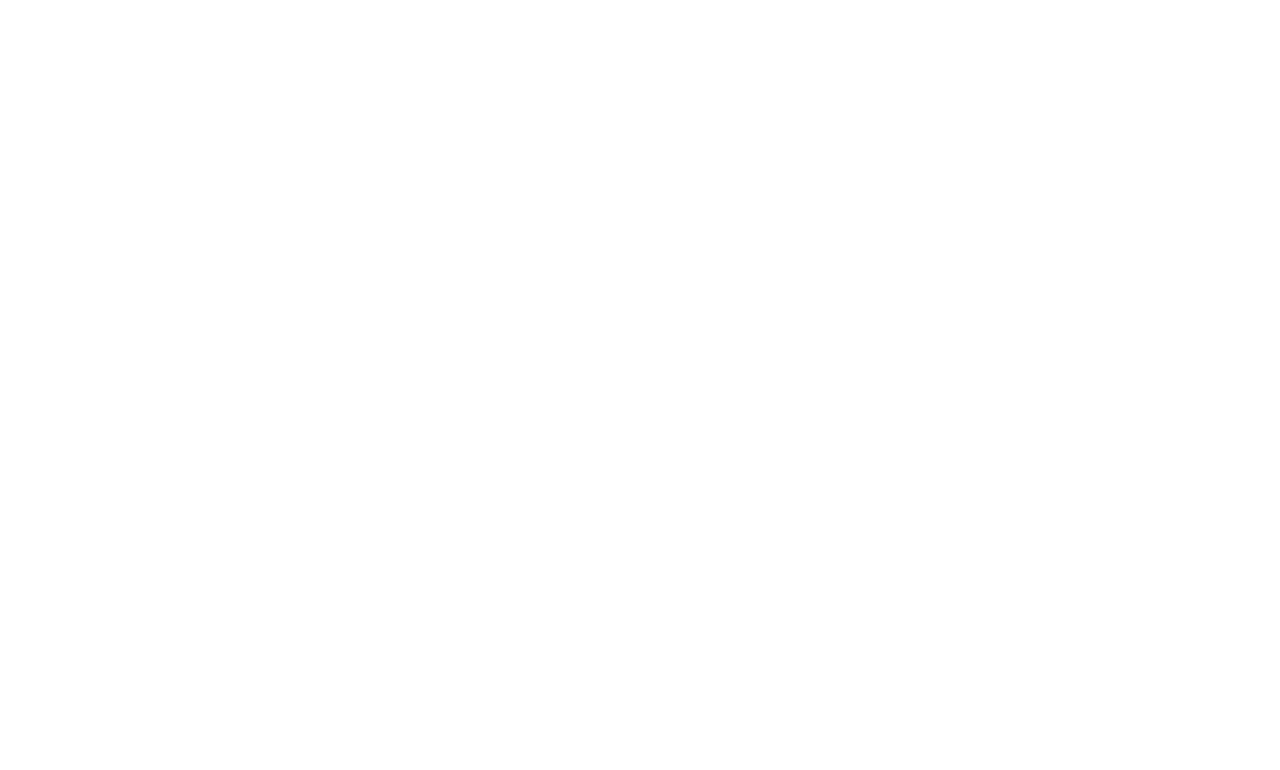
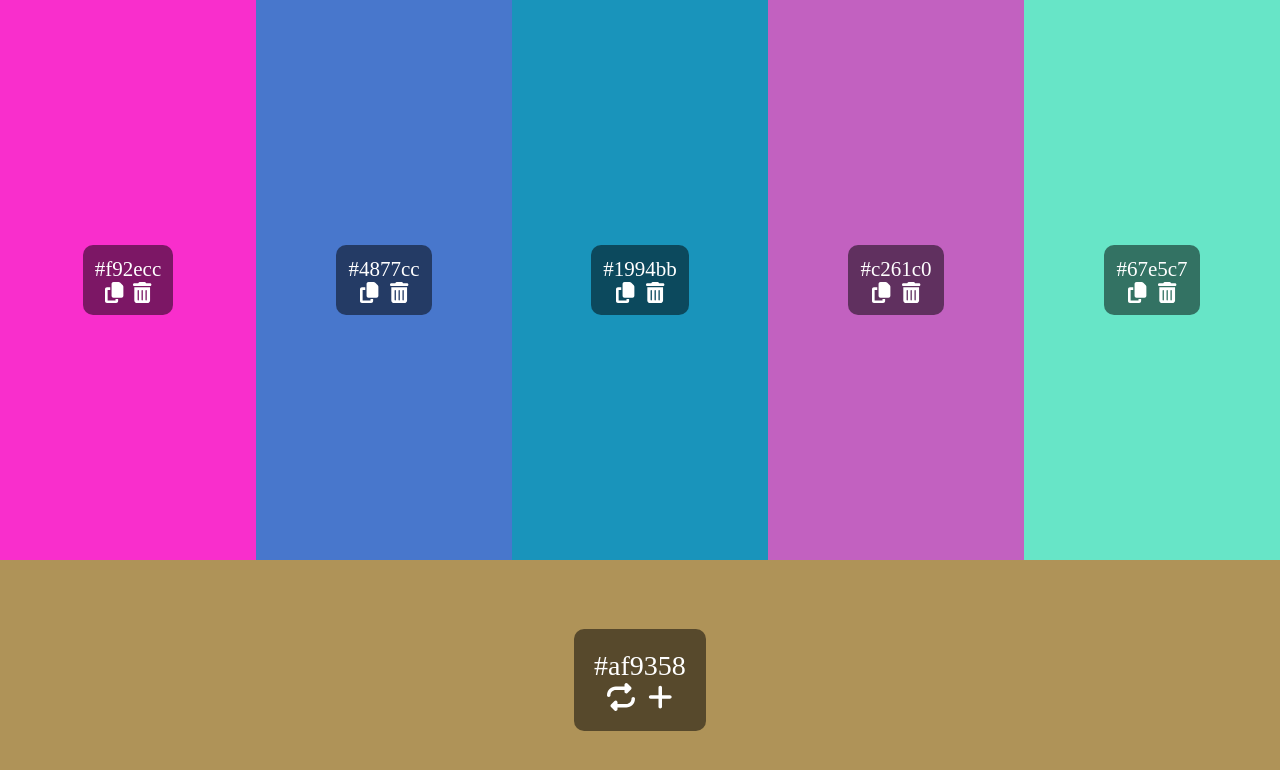
Before and after one commit to Tinubee/color-palette, a React (Create React App) app: page / in a window 1280 px wide. Shown: the top 770 px of the page. Built offline with nearby package versions, Linux system fonts and the light colour scheme.

Commit message:
✒️ Feat : First Version
- 색상 랜덤 출력
- 색상 선택 및 취소
- 저장된 색상 삭제
- 2가지 색상 그라데이션 효과
- 드래그 & 드롭 적용

```diff
--- a/package.json
+++ b/package.json
@@ -3,11 +3,16 @@
   "version": "0.1.0",
   "private": true,
   "dependencies": {
+    "@fortawesome/fontawesome-svg-core": "^6.2.0",
+    "@fortawesome/free-regular-svg-icons": "^6.2.0",
+    "@fortawesome/free-solid-svg-icons": "^6.2.0",
+    "@fortawesome/react-fontawesome": "^0.2.0",
     "@testing-library/jest-dom": "^5.16.5",
     "@testing-library/react": "^13.4.0",
     "@testing-library/user-event": "^13.5.0",
     "framer-motion": "^5.0.0",
     "react": "^18.2.0",
+    "react-beautiful-dnd": "^13.1.1",
     "react-dom": "^18.2.0",
     "react-hook-form": "^7.36.0",
     "react-scripts": "^2.1.3",
--- a/src/App.js
+++ b/src/App.js
@@ -1,5 +1,46 @@
+import React from "react";
+import { DragDropContext } from "react-beautiful-dnd";
+import { useRecoilState } from "recoil";
+import styled from "styled-components";
+import { colorCardAtom } from "./atom";
+import Bottom from "./components/Bottom";
+import ColorList from "./components/ColorList";
+
+const Wrapper = styled.div`
+  height: 100%;
+`;
+
 function App() {
-  return null;
+  const [colorCard, setColorCard] = useRecoilState(colorCardAtom);
+  const onDragEnd = (event) => {
+    console.log(event);
+    if (event.combine) {
+      if (
+        event.draggableId.includes("+") ||
+        event.combine.draggableId.includes("+")
+      )
+        return;
+      const combineColor = `${event.draggableId}+${event.combine.draggableId}`;
+      console.log(combineColor);
+      setColorCard((colors) => {
+        const removeColors = colors.filter(
+          (item) =>
+            item !== event.draggableId && item !== event.combine.draggableId
+        );
+        return [...removeColors, combineColor];
+      });
+    }
+  };
+  return (
+    <>
+      <Wrapper>
+        <DragDropContext onDragEnd={onDragEnd}>
+          <ColorList />
+        </DragDropContext>
+        <Bottom />
+      </Wrapper>
+    </>
+  );
 }
 
 export default App;
--- /dev/null
+++ b/src/atom.js
@@ -0,0 +1,6 @@
+import { atom } from "recoil";
+
+export const colorCardAtom = atom({
+  key: "colorCard",
+  default: ["#f92ecc", "#4877cc", "#1994bb", "#c261c0", "#67e5c7"],
+});
--- /dev/null
+++ b/src/components/Bottom.js
@@ -0,0 +1,83 @@
+import { faPlus, faRepeat } from "@fortawesome/free-solid-svg-icons";
+import { FontAwesomeIcon } from "@fortawesome/react-fontawesome";
+import React, { useEffect, useState } from "react";
+import { useSetRecoilState } from "recoil";
+import styled from "styled-components";
+import { colorCardAtom } from "../atom";
+
+const Wrapper = styled.div`
+  height: 30vh;
+  background-color: ${(props) => props.color};
+  display: flex;
+  justify-content: center;
+  align-items: center;
+  transition: background-color linear 1s;
+`;
+
+const Btn = styled.div`
+  padding: 20px;
+  border-radius: 10px;
+  background-color: rgba(0, 0, 0, 0.5);
+  color: white;
+  font-size: 28px;
+  user-select: none;
+`;
+
+const BtnText = styled.div`
+  display: flex;
+  flex-direction: column;
+`;
+
+export const IconContainer = styled.div`
+  display: flex;
+  justify-content: space-evenly;
+  svg {
+    cursor: pointer;
+    &:hover {
+      color: greenyellow;
+      font-size: 28px;
+    }
+  }
+`;
+
+function Bottom() {
+  const [color, setColor] = useState();
+  const setColorCard = useSetRecoilState(colorCardAtom);
+  const setRandomColor = () => {
+    const color = "#" + Math.round(Math.random() * 0xffffff).toString(16);
+    setColor(color);
+  };
+
+  const setSaveColor = () => {
+    setColorCard((colors) => {
+      if (colors.length === 5) return [...colors];
+      const exist = colors.find((item) => item === color);
+      if (!exist) return [...colors, color];
+      return [...colors];
+    });
+  };
+
+  useEffect(() => setRandomColor(), []);
+
+  return (
+    <Wrapper color={color}>
+      <Btn>
+        <BtnText>
+          <span>{color}</span>
+          <IconContainer>
+            <FontAwesomeIcon
+              onClick={setRandomColor}
+              icon={faRepeat}
+            ></FontAwesomeIcon>
+            <FontAwesomeIcon
+              onClick={setSaveColor}
+              icon={faPlus}
+            ></FontAwesomeIcon>
+          </IconContainer>
+        </BtnText>
+      </Btn>
+    </Wrapper>
+  );
+}
+
+export default Bottom;
--- /dev/null
+++ b/src/components/ColorCard.js
@@ -0,0 +1,75 @@
+import { faCopy, faTrashCan } from "@fortawesome/free-solid-svg-icons";
+import { FontAwesomeIcon } from "@fortawesome/react-fontawesome";
+import React from "react";
+import { Draggable } from "react-beautiful-dnd";
+import { useSetRecoilState } from "recoil";
+import styled from "styled-components";
+import { colorCardAtom } from "../atom";
+import { IconContainer } from "./Bottom";
+
+const Card = styled.div`
+  display: flex;
+  justify-content: center;
+  align-items: center;
+  background: linear-gradient(
+    45deg,
+    ${(props) => props.color},
+    ${(props) => props.color2}
+  );
+  width: 100%;
+  height: 100%;
+`;
+
+const CardInfoContainer = styled.div`
+  padding: 12px;
+  border-radius: 10px;
+  background-color: rgba(0, 0, 0, 0.5);
+  color: white;
+  font-size: 21px;
+  user-select: none;
+`;
+
+const ColorText = styled.div``;
+
+function ColorCard({ color, color2, index }) {
+  const setColorCard = useSetRecoilState(colorCardAtom);
+  const deleteColor = () => {
+    setColorCard((colors) => {
+      const deleteColor = color !== color2 ? `${color}+${color2}` : color;
+      return colors.filter((item) => item !== deleteColor);
+    });
+  };
+
+  return (
+    <Draggable
+      draggableId={color !== color2 ? `${color}+${color2}` : color}
+      index={index}
+      key={color !== color2 ? `${color}+${color2}` : color}
+    >
+      {(magic) => (
+        <Card
+          color={color}
+          color2={color2}
+          ref={magic.innerRef}
+          {...magic.dragHandleProps}
+          {...magic.draggableProps}
+        >
+          <CardInfoContainer>
+            <ColorText>
+              {color !== color2 ? `${color}+${color2}` : color}
+            </ColorText>
+            <IconContainer>
+              <FontAwesomeIcon icon={faCopy}></FontAwesomeIcon>
+              <FontAwesomeIcon
+                onClick={deleteColor}
+                icon={faTrashCan}
+              ></FontAwesomeIcon>
+            </IconContainer>
+          </CardInfoContainer>
+        </Card>
+      )}
+    </Draggable>
+  );
+}
+
+export default React.memo(ColorCard);
--- /dev/null
+++ b/src/components/ColorList.js
@@ -0,0 +1,37 @@
+import React from "react";
+import { Droppable } from "react-beautiful-dnd";
+import { useRecoilValue } from "recoil";
+import styled from "styled-components";
+import { colorCardAtom } from "../atom";
+import ColorCard from "./ColorCard";
+
+const Wrapper = styled.div`
+  display: grid;
+  grid-template-columns: repeat(5, 1fr);
+  align-items: center;
+  justify-items: center;
+  height: 70vh;
+`;
+
+function ColorList() {
+  const setColors = useRecoilValue(colorCardAtom);
+  return (
+    <Droppable droppableId="colors" direction="horizontal" isCombineEnabled>
+      {(magic) => (
+        <Wrapper ref={magic.innerRef} {...magic.droppableProps}>
+          {setColors.map((color, index) => (
+            <ColorCard
+              key={color}
+              color={color.split("+")[0]}
+              color2={color.includes("+") ? color.split("+")[1] : color}
+              index={index}
+            />
+          ))}
+          {magic.placeholder}
+        </Wrapper>
+      )}
+    </Droppable>
+  );
+}
+
+export default ColorList;
--- a/src/index.js
+++ b/src/index.js
@@ -1,10 +1,13 @@
 import React from "react";
 import ReactDOM from "react-dom/client";
+import { RecoilRoot } from "recoil";
 import App from "./App";
+import { GlobalStyle } from "./styles";
 
 const root = ReactDOM.createRoot(document.getElementById("root"));
 root.render(
-  <React.StrictMode>
+  <RecoilRoot>
+    <GlobalStyle />
     <App />
-  </React.StrictMode>
+  </RecoilRoot>
 );
--- /dev/null
+++ b/src/styles.js
@@ -0,0 +1,56 @@
+import { createGlobalStyle } from "styled-components";
+
+export const GlobalStyle = createGlobalStyle`
+html, body, div, span, applet, object, iframe,
+h1, h2, h3, h4, h5, h6, p, blockquote, pre,
+a, abbr, acronym, address, big, cite, code,
+del, dfn, em, img, ins, kbd, q, s, samp,
+small, strike, strong, sub, sup, tt, var,
+b, u, i, center,
+dl, dt, dd, ol, ul, li,
+fieldset, form, label, legend,
+table, caption, tbody, tfoot, thead, tr, th, td,
+article, aside, canvas, details, embed,
+figure, figcaption, footer, header, hgroup,
+menu, nav, output, ruby, section, summary,
+time, mark, audio, video {
+	margin: 0;
+	padding: 0;
+	border: 0;
+	font-size: 100%;
+	font: inherit;
+	vertical-align: baseline;
+}
+article, aside, details, figcaption, figure,
+footer, header, hgroup, menu, nav, section {
+	display: block;
+}
+body {
+	line-height: 1;
+}
+ol, ul {
+	list-style: none;
+}
+blockquote, q {
+	quotes: none;
+}
+blockquote:before, blockquote:after,
+q:before, q:after {
+	content: '';
+	content: none;
+}
+table {
+	border-collapse: collapse;
+	border-spacing: 0;
+}
+* {
+  box-sizing: border-box;
+}
+body {
+  line-height: 1.2;
+}
+a {
+  text-decoration:none;
+  color: inherit;
+}
+`;
```
Also changed, not shown: 2 other files (tests, documents, lock files or other folders).
